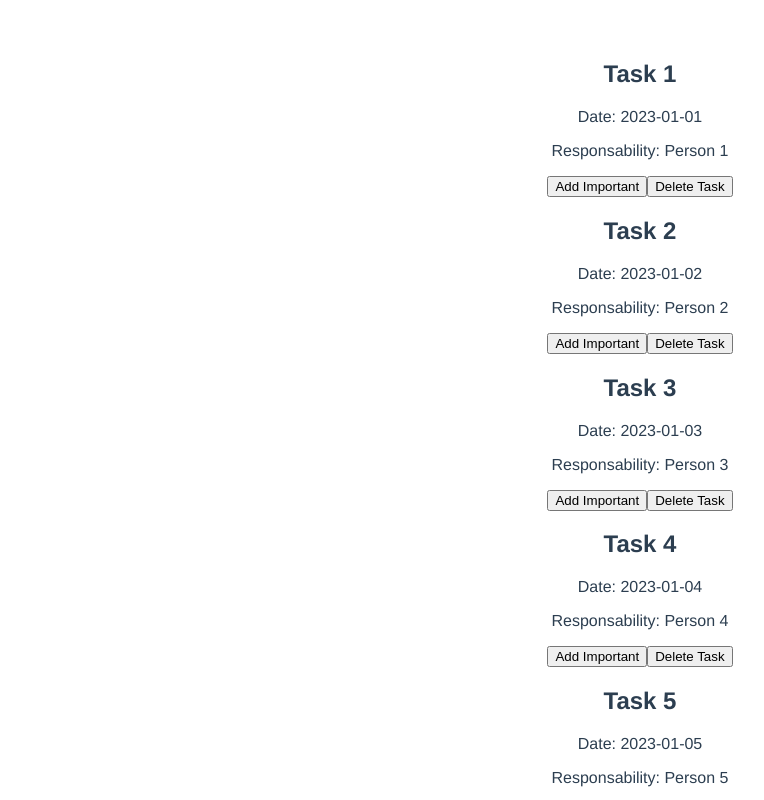
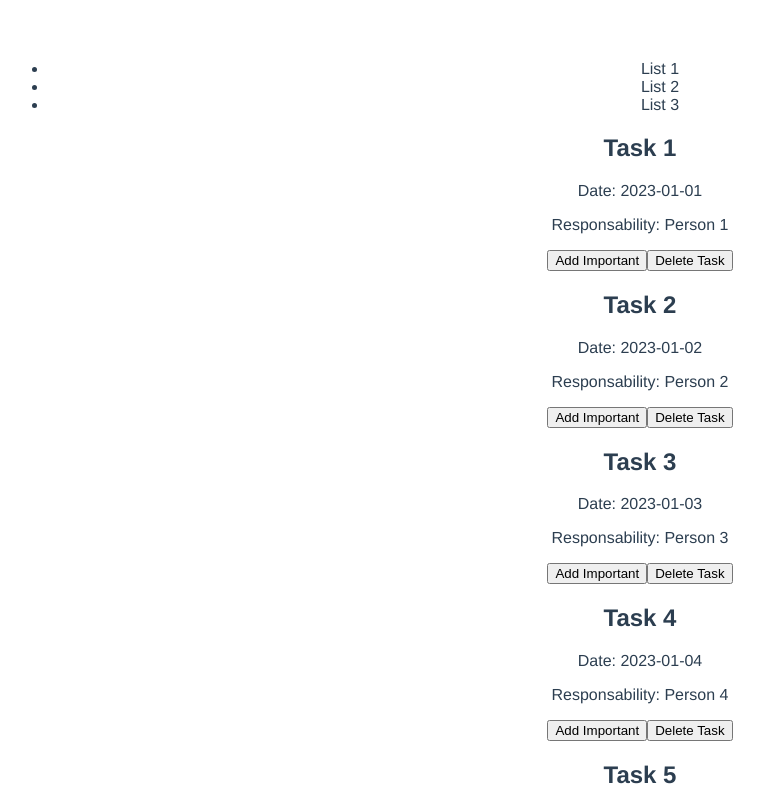
Before and after one commit to JulianaVanier/582-app-to-do-list-vue, a Vue app: page / in a window 1280 px wide. Shown: the top 800 px of the page, without its empty margins (0-764 px from the left). Built offline with nearby package versions, Linux system fonts and the light colour scheme.

Commit message:
Displayed lists name in CategoriesLists

```diff
--- a/src/App.vue
+++ b/src/App.vue
@@ -19,6 +19,7 @@
     @deleteThisTask="deleteThisTask"
   ></ListOfTasks> -->
   <CategoriesLists
+    :lists="lists"
     :tasks="tasks"
     @deleteList="deleteList"
     @addLabelImportant="addLabelImportant"
--- a/src/components/CategoriesLists.vue
+++ b/src/components/CategoriesLists.vue
@@ -11,14 +11,15 @@
   <!-- <li v-for="list in lists" :key="list.id">
     <h1>{{ lists }}</h1>
   </li> -->
-  <!-- <h1>{{ showListCategories }}</h1> -->
+
   <div>
     <ul>
       <li v-for="list in lists" :key="list.id">
-        {{ lists.name }}
+        {{ list.name }}
       </li>
     </ul>
     <!-- <h3 v-bind="lists">{{ lists.name }}</h3> -->
+    <!-- <h1>{{ showListCategories }}</h1> -->
 
     <ListOfTasks
       :tasks="tasks"
```
